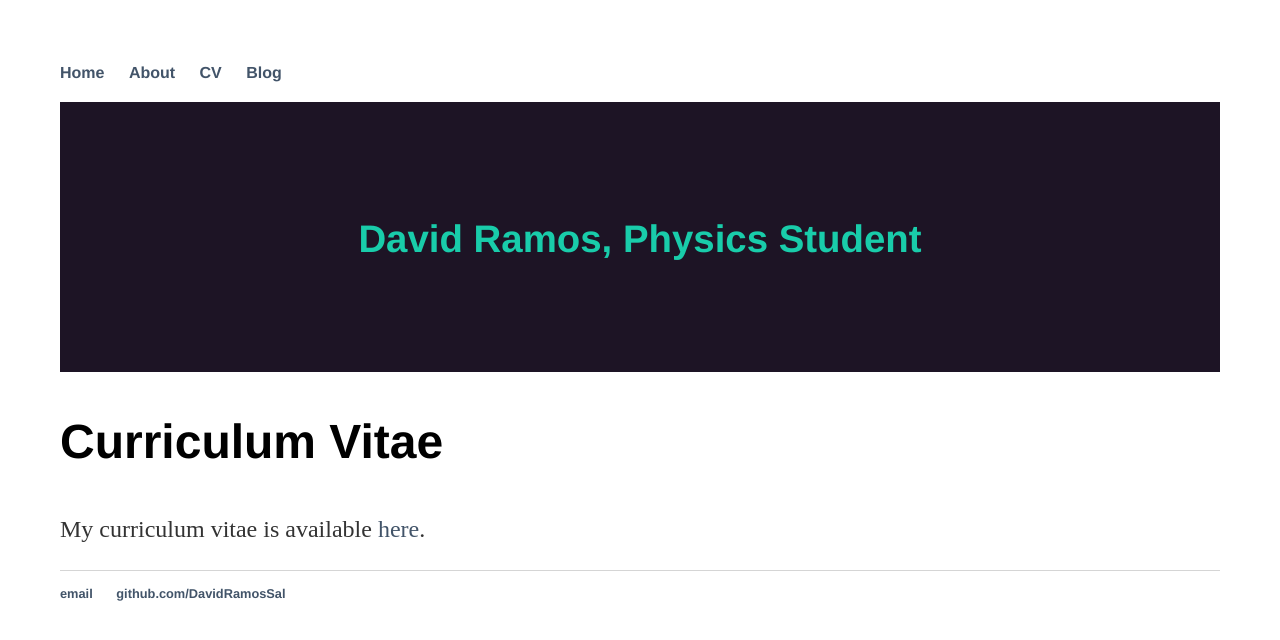
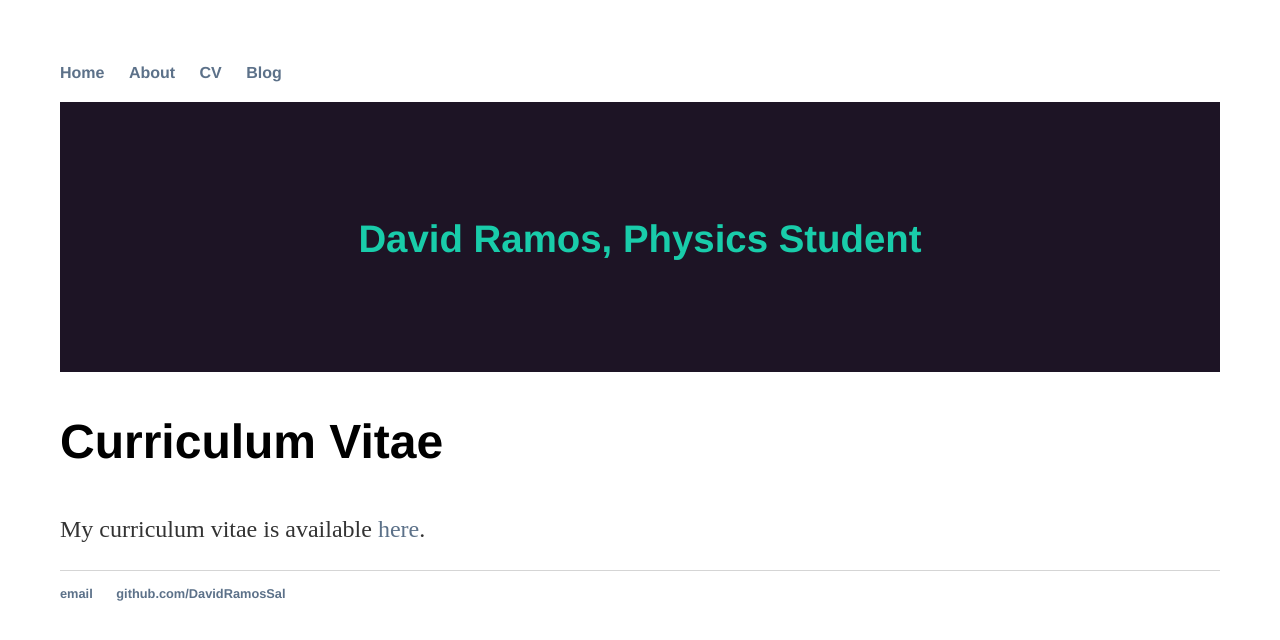
Before and after one commit to DavidRamosSal/DavidRamosSal.github.io, a Jekyll site: the page built from cv/index.html, in a window 1280 px wide. Shown: the top 640 px of the page. Built offline with Jekyll 4.4.1, drawn with Linux system fonts in a browser that asks for light colours.

Commit message:
Update main.css

```diff
--- a/css/main.css
+++ b/css/main.css
@@ -15,7 +15,7 @@ nav ul li, footer ul li {
 }
 a {
     text-decoration: none;
-    color: #425469;
+    color: #5c7189;
 }
 a1 {
     text-decoration: none;
```
